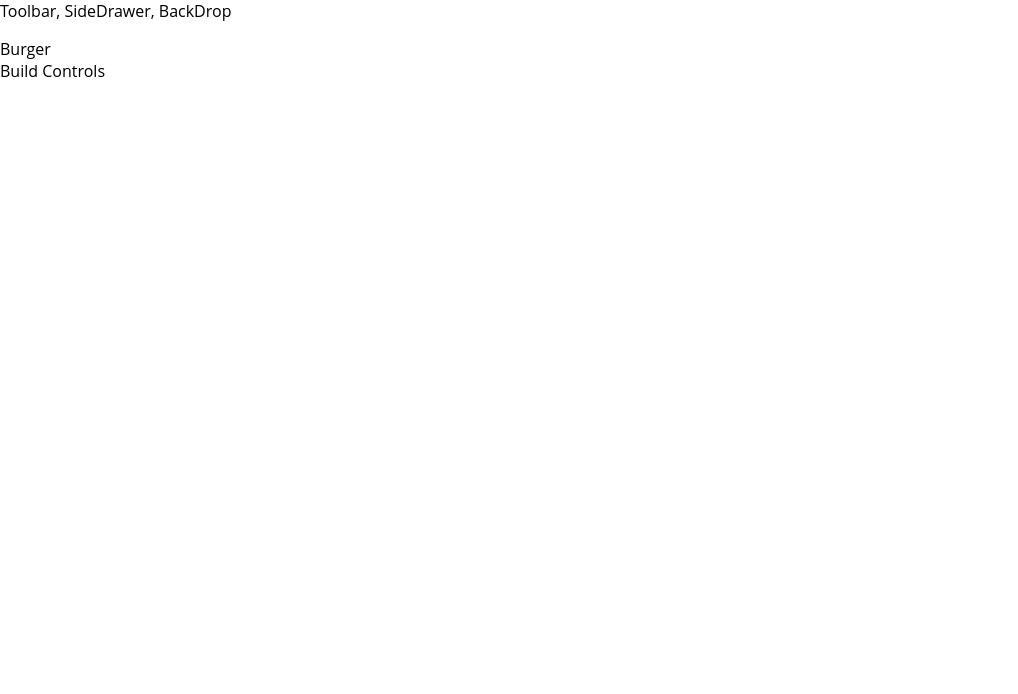
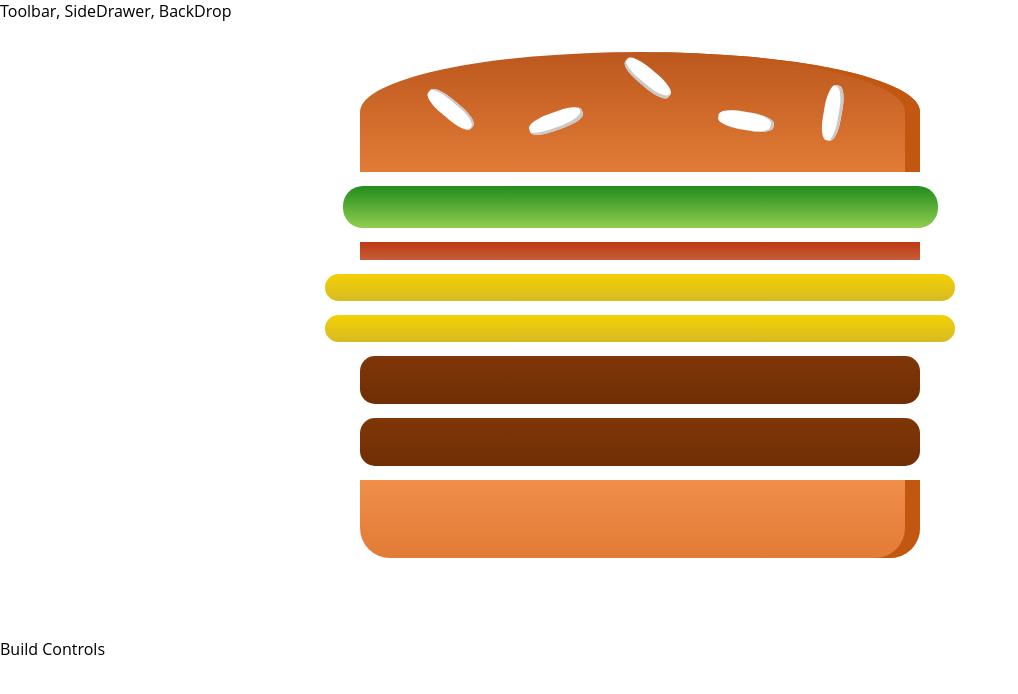
Before and after one commit to digaodev/react-burger-builder, a React app: page / in a window 1280 px wide. Shown: the top 694 px of the page, without its empty margins (0-1018 px from the left). Built offline with nearby package versions, Linux system fonts and the light colour scheme; the HTML template or start-up script is replaced by a standard one.

Commit message:
Feature: add burger and burger ingredient components and state

```diff
--- /dev/null
+++ b/src/components/Burger/Burger.css
@@ -0,0 +1,28 @@
+.Burger {
+  height: 250px;
+  margin: auto;
+  overflow: scroll;
+  width: 100%;
+  text-align: center;
+  font-weight: bold;
+  font-size: 1.2rem;
+}
+
+@media (min-width: 500px) and (min-height: 401px) {
+  .Burger {
+    width: 450px;
+    height: 400px;
+  }
+}
+@media (min-width: 500px) and (max-height: 400px) {
+  .Burger {
+    width: 350px;
+    height: 300px;
+  }
+}
+@media (min-width: 1000px) and (min-height: 700px) {
+  .Burger {
+    width: 700px;
+    height: 600px;
+  }
+}
--- a/src/components/Burger/Burger.js
+++ b/src/components/Burger/Burger.js
@@ -0,0 +1,22 @@
+import React from 'react';
+
+import classes from './Burger.css';
+import BurgerIngredient from './BurgerIngredient/BurgerIngredient';
+
+const burger = props => {
+  const ingredients = Object.keys(props.ingredients).map(key => {
+    return [...Array(props.ingredients[key])].map((_, index) => {
+      return <BurgerIngredient key={key + index} type={key} />;
+    });
+  });
+
+  return (
+    <div className={classes.Burger}>
+      <BurgerIngredient type="bread-top" />
+      {ingredients}
+      <BurgerIngredient type="bread-bottom" />
+    </div>
+  );
+};
+
+export default burger;
--- a/src/components/Burger/BurgerIngredient/BurgerIngredient.js
+++ b/src/components/Burger/BurgerIngredient/BurgerIngredient.js
@@ -14,7 +14,7 @@
       ingredient = (
         <div className={classes.BreadTop}>
           <div className={classes.Seeds1} />
-          <div className={classes.Seeds1} />
+          <div className={classes.Seeds2} />
         </div>
       );
     } else if (this.props.type === 'meat') {
--- a/src/containers/BurgerBuilder/BurgerBuilder.js
+++ b/src/containers/BurgerBuilder/BurgerBuilder.js
@@ -2,11 +2,22 @@
 
 import Aux from '../../hoc/Aux';
 
+import Burger from '../../components/Burger/Burger';
+
 class BurgerBuilder extends Component {
-  render () {
-    return(
+  state = {
+    ingredients: {
+      salad: 1,
+      bacon: 1,
+      cheese: 2,
+      meat: 2
+    }
+  };
+
+  render() {
+    return (
       <Aux>
-        <div>Burger</div>
+        <Burger ingredients={this.state.ingredients}/>
         <div>Build Controls</div>
       </Aux>
     );
```
